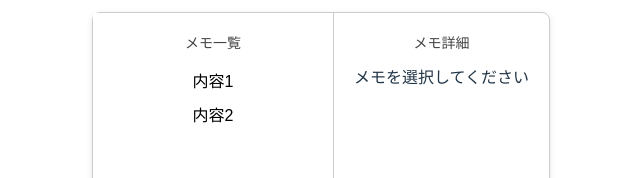
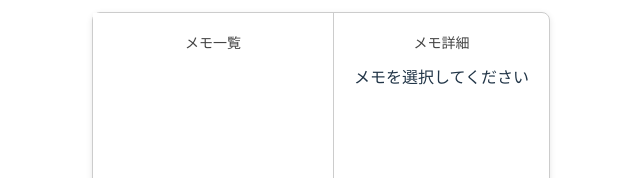
Before and after one commit to e-yanagita-gs/react-memo-app, a React (Vite) app: page / in a window 1280 px wide. Shown: the part 145-323 px from the top of the page, without its empty margins (319-959 px from the left). Built offline with nearby package versions, Linux system fonts and the light colour scheme.

Commit message:
LocalStorageに保存するよう設定

```diff
--- a/src/App.jsx
+++ b/src/App.jsx
@@ -1,14 +1,19 @@
 // App.jsx
-import { useState } from "react";
+import { useEffect, useState } from "react";
 import "./App.css";
 import MemoContainer from "./MemoContainer.jsx";
 
 function App() {
-  const [memos, setMemos] = useState([
-    { id: 1, content: "内容1\nこれは1行目です。" },
-    { id: 2, content: "内容2\nこれも1行目です。" },
-  ]);
+  const [memos, setMemos] = useState(() => {
+    const storedMemos = localStorage.getItem("memos");
+    return storedMemos ? JSON.parse(storedMemos) : [];
+  });
+
   const [selectedMemoId, setSelectedMemoId] = useState(null); // State の名前も変更
+
+  useEffect(() => {
+    localStorage.setItem("memos", JSON.stringify(memos));
+  }, [memos]);
 
   const handleMemoClick = (id) => {
     setSelectedMemoId(id);
@@ -19,7 +24,7 @@ function App() {
       <h1>メモアプリ</h1>
       <MemoContainer
         memos={memos}
-        selectedMemoId={selectedMemoId} // props の名前を修正
+        selectedMemoId={selectedMemoId}
         onMemoClick={handleMemoClick}
       />
     </div>
```
